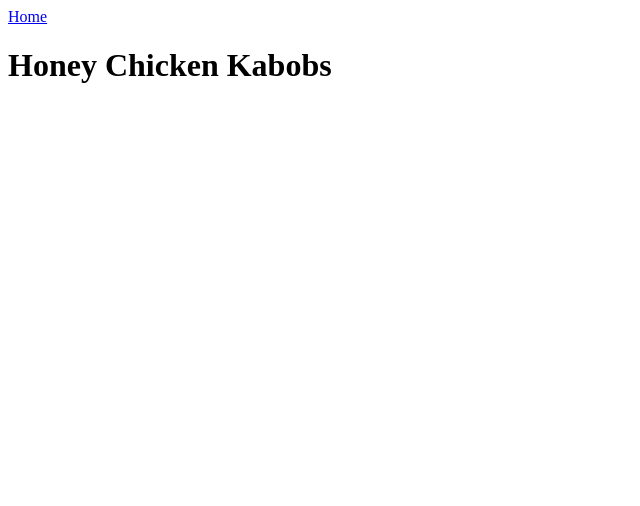
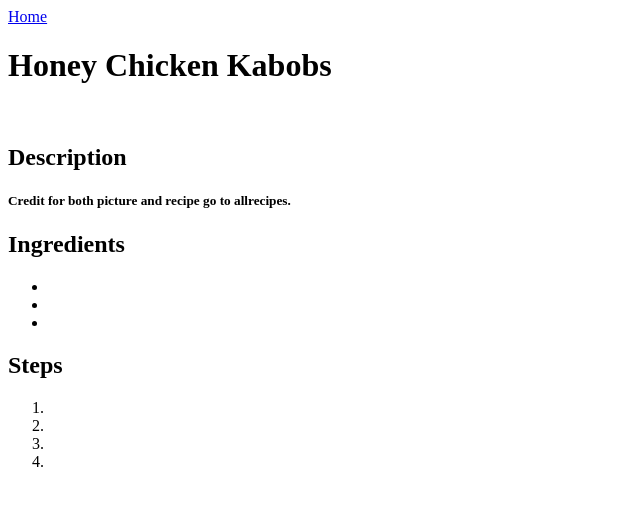
Before and after one commit to stse416/odin-recipes, a plain HTML site: page recipes/honey-chicken-kabobs.html in a window 1280 px wide. Shown: the whole page, without its empty margins (0-640 px from the left). Drawn offline with Linux system fonts and the light colour scheme.

Commit message:
Update recipes with base structure to be filled

```diff
--- a/recipes/honey-chicken-kabobs.html
+++ b/recipes/honey-chicken-kabobs.html
@@ -6,8 +6,30 @@
     <title>Honey Chicken Kabobs</title>
 </head>
 <body>
+    <!-- https://www.allrecipes.com/our-most-saved-recipe-of-june-11744618 -->
     <a href="../index.html">Home</a>
 
     <h1>Honey Chicken Kabobs</h1>
+
+    <img>
+    <!-- Provide image -->
+    <h2>Description</h2>
+    <h5>Credit for both picture and recipe go to allrecipes.</h5>
+    <!-- Describe the dish and credit both img/recipe to allrecipes -->
+
+    <h2>Ingredients</h2>
+    <ul>
+        <li></li>
+        <li></li>
+        <li></li>
+    </ul>
+
+    <h2>Steps</h2>
+    <ol>
+        <li></li>
+        <li></li>
+        <li></li>
+        <li></li>
+    </ol>
 </body>
 </html>
```
Also changed, not shown: recipes/grilled-mexican-steak.html (+24 -0 lines), recipes/parm-garlic-chicken-potatoes.html (+23 -0 lines).
